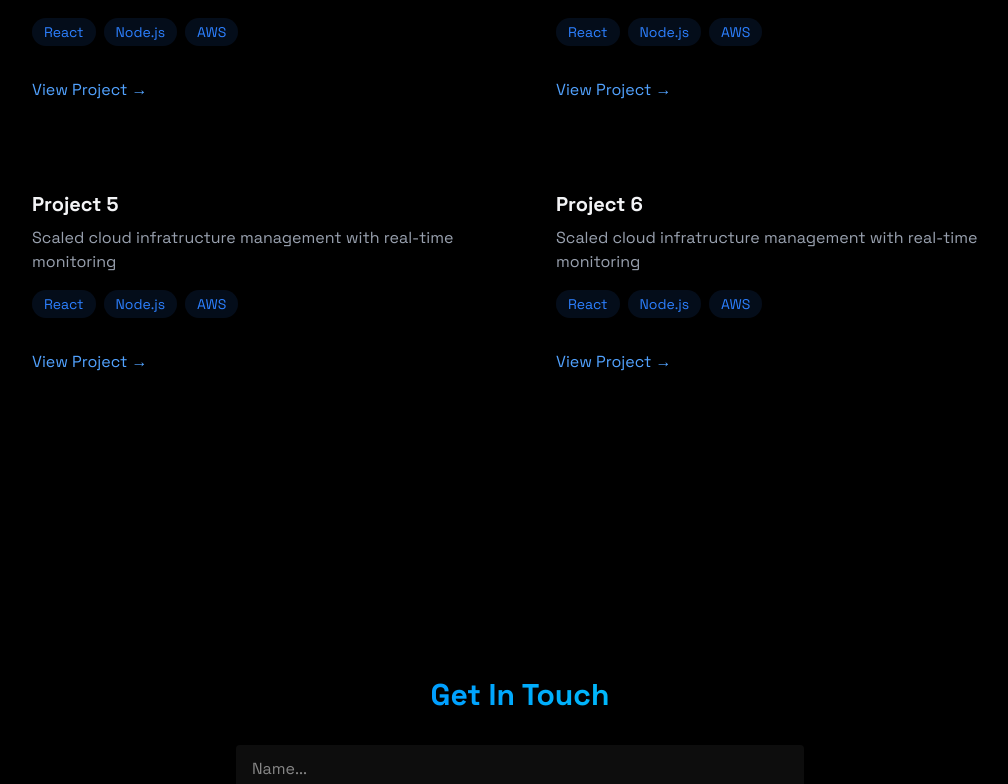
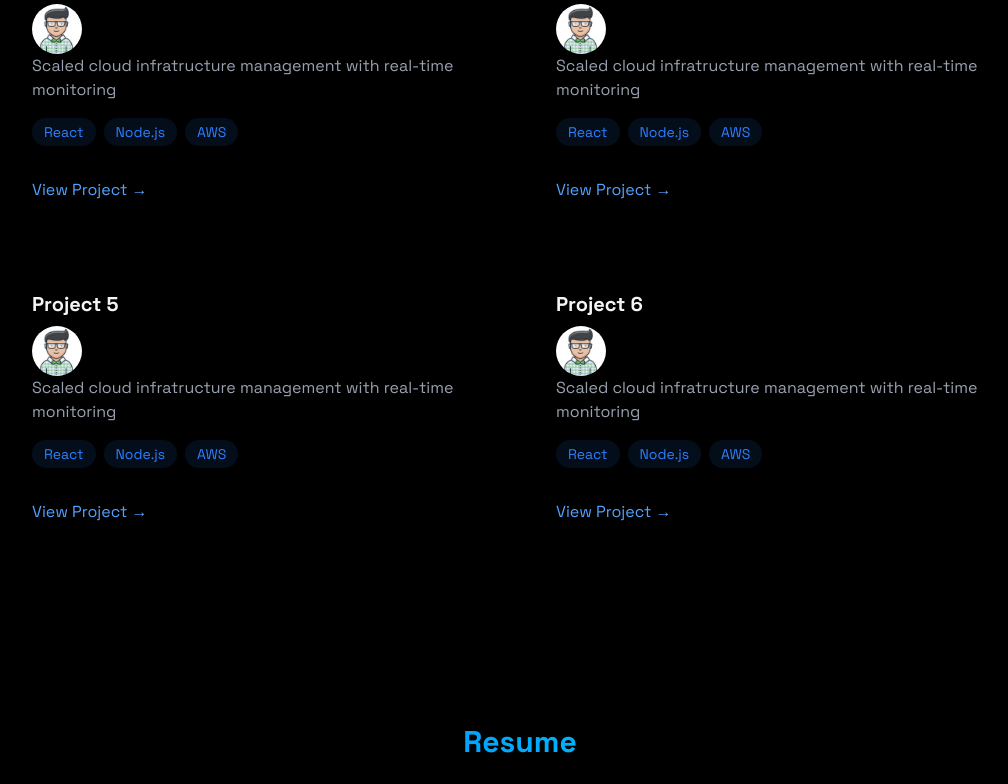
Before and after one commit to shadetos/shade-portfolio, a React (Vite) app: page / in a window 1280 px wide. Shown: the part 2376-3160 px from the top of the page, without its empty margins (120-1128 px from the left). Built offline with nearby package versions, Linux system fonts and the light colour scheme.

Commit message:
Updated with new Resume import

```diff
--- a/src/App.jsx
+++ b/src/App.jsx
@@ -5,9 +5,10 @@ import { Navbar } from "./components/Navbar";
 import { MobileMenu } from "./components/MobileMenu";
 import { Home } from "./components/sections/Home";
 import { About } from "./components/sections/About";
-import { Projects } from "./components/sections/Projects";
+import { Portfolio } from "./components/sections/Portfolio";
 import "./index.css"
 import { Contact } from "./components/sections/Contact";
+import { Resume } from "./components/sections/Resume";
 
 function App() {
   const [isLoaded, setIsLoaded] = useState(false)
@@ -16,15 +17,27 @@ function App() {
   return (
     <>
       {!isLoaded && <LoadingScreen onComplete={() => setIsLoaded(true)} />} {" "}
+        <header>
+
+        </header>
         <div
         className ={`min-h-screen transition-opacity duration-700 ${isLoaded ? "opacity-100" : "opacity-0"} bg-black text-gray-100}`} >
           <Navbar  menuOpen={menuOpen} setMenuOpen={setMenuOpen}/> {/* Passing props from line 9*/}
           <MobileMenu  menuOpen={menuOpen} setMenuOpen={setMenuOpen}/>
           <Home />
           <About />
-          <Projects />
+          <Portfolio />
+          <Resume />
           <Contact />
         </div>
+        <footer>
+          <div className="flex justify-center py-8 text-sm text-gray-400">
+            <p>&copy; 2024 shade.dev All rights reserved. </p>
+            <p>&copy; Please see <a href="https://github.com/shadetos" className="text-gray-300 hover:text-white transition-colors"> GitHub </a>
+            </p>
+          </div>
+
+        </footer>
     </>
   );
 }
```
